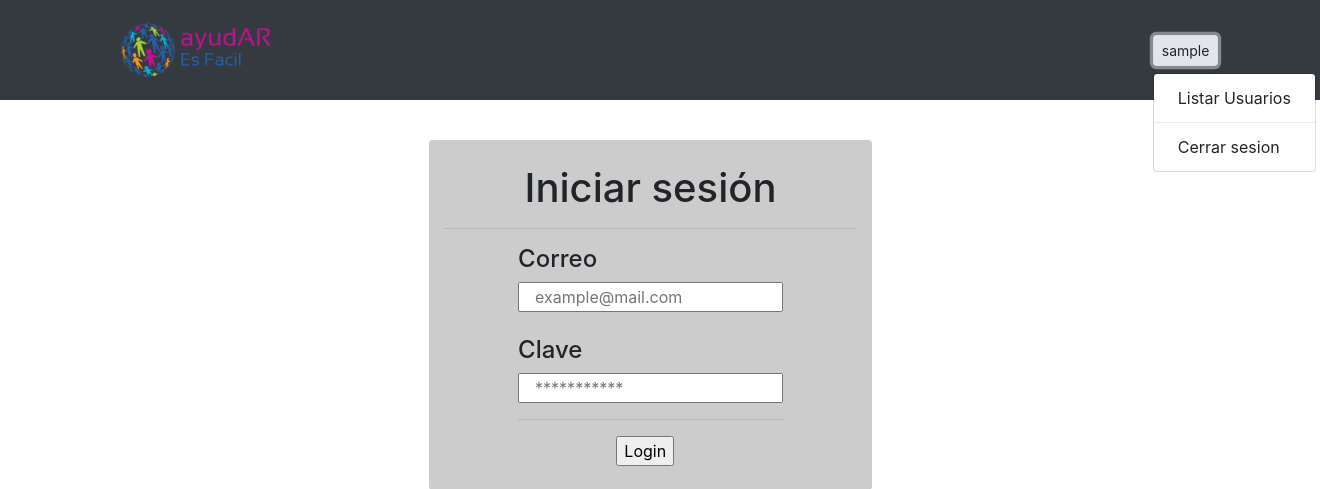
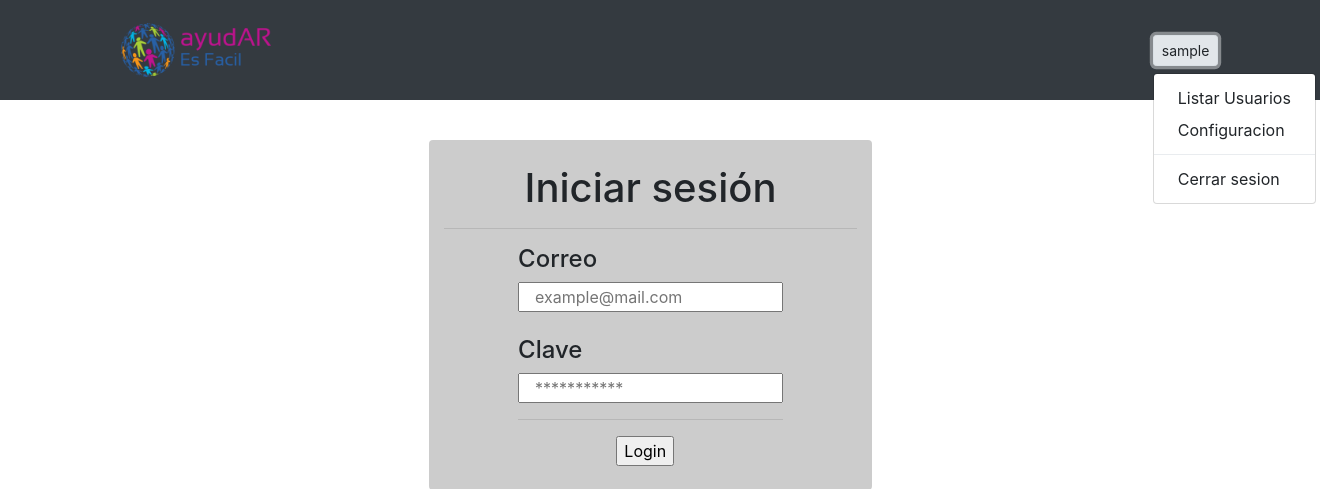
Before and after one commit to Cesar-Morales/software-project-2020, a Flask app: page /iniciar_sesion in a window 1320 px wide, after a click that opens the changed part. Shown: the top 489 px of the page. Run offline with Flask 2, Linux system fonts and the light colour scheme; a user stored in the database is signed in; parts of the project's set-up code (start-up, migrations or seed data) failed here and were passed over; some libraries are stand-ins or nearby versions.

Commit message:
agregado boton config

```diff
--- a/app/templates/navbar.html
+++ b/app/templates/navbar.html
@@ -38,6 +38,7 @@
                             <a class="dropdown-item" href="{{ url_for('user_index') }}">
                                 Listar Usuarios
                             </a><!--VER DONDE QUEDA AL FINAL-->
+                            <a class="dropdown-item" href="{{ url_for('config_index') }}">Configuracion</a>
                             <div class="dropdown-divider"></div>
                             <a class="dropdown-item" href="{{ url_for('auth_logout') }}">
                                     Cerrar sesion
```
